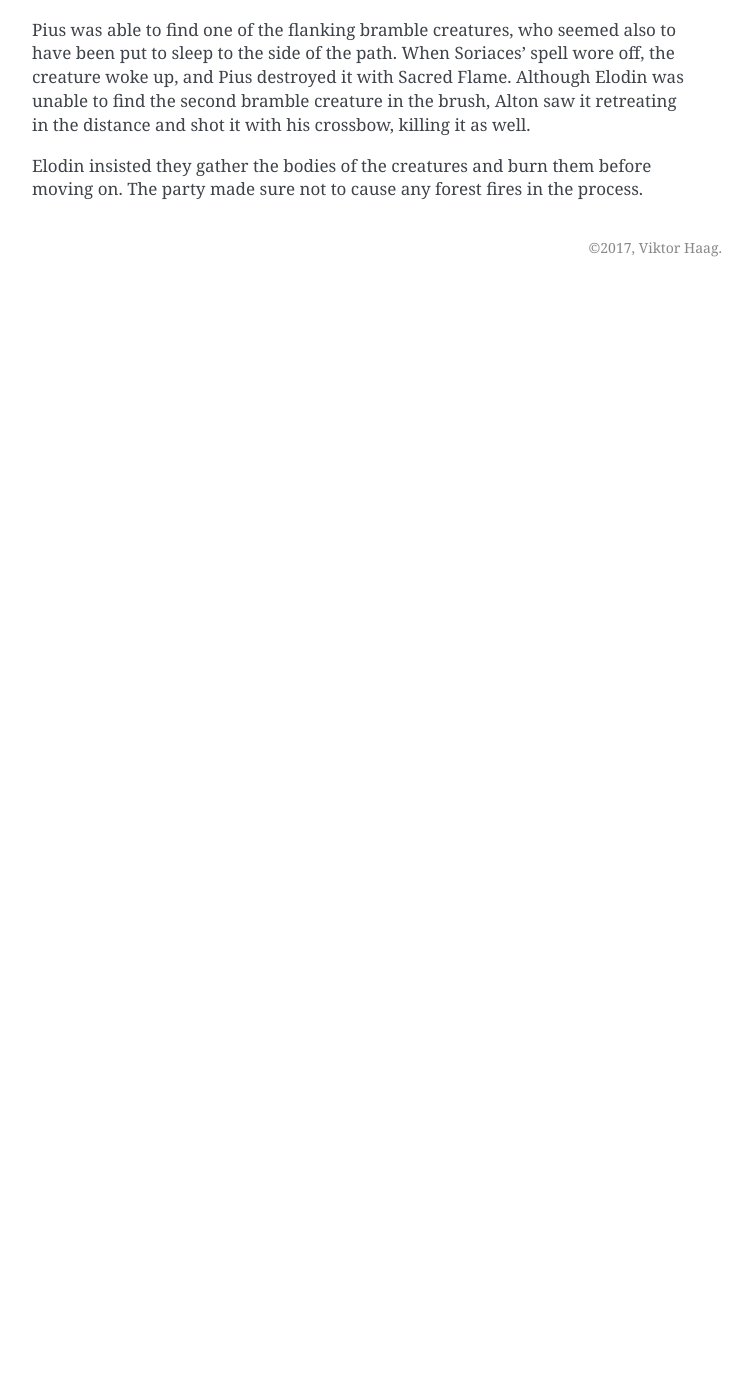
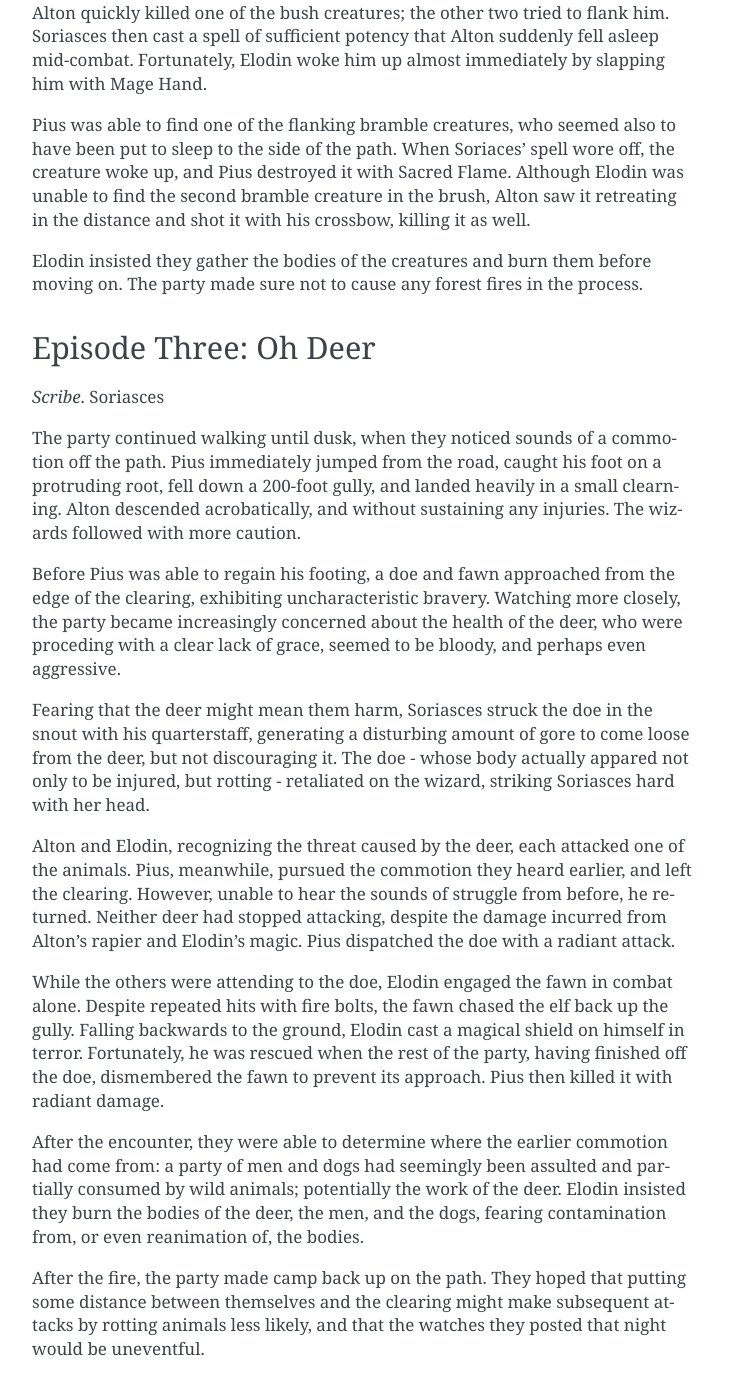
Before and after one commit to ViktorHaag/eagle-pass, a Sphinx documentation site: the page built from source/adventures/ruinedTemple.rst, in a window 1280 px wide and 1400 px high, scrolled down 2687 px. Shown: the top 1395 px of the window, without its empty margins (388-1140 px from the left). Built offline with Sphinx 7.4.7, drawn with Linux system fonts in a browser that asks for light colours; before the commit the page ends 2974 px from its top, so only the background shows below that; some of the changed text lies outside the part shown.

Commit message:
update adventure with third writeup

```diff
--- a/source/adventures/ruinedTemple.rst
+++ b/source/adventures/ruinedTemple.rst
@@ -35,10 +35,14 @@
        |br|
        |br| *At the campsight and further on the trail*
        |br| Shrub creatures (twig blights)
+       |br|
+       |br| *Near the ruined temple*
+       |br| Undead deer (zombies)
+       |br| Bandit and mastiff corpses
 
 
-Episode One
------------
+Episode One: The Startled Lumberjack
+------------------------------------
 *Scribe*. Socriasces.
 
 Pinetop is a village roughly four leagues East of Eagle Pass in an idyllic part
@@ -129,3 +133,51 @@ retreating in the distance and shot it with his crossbow, killing it as well.
 
 Elodin insisted they gather the bodies of the creatures and burn them before
 moving on. The party made sure not to cause any forest fires in the process.
+
+
+Episode Three: Oh Deer
+----------------------
+*Scribe*. Soriasces
+
+The party continued walking until dusk, when they noticed sounds of a commotion
+off the path. Pius immediately jumped from the road, caught his foot on a
+protruding root, fell down a 200-foot gully, and landed heavily in a small
+clearning. Alton descended acrobatically, and without sustaining any
+injuries. The wizards followed with more caution.
+
+Before Pius was able to regain his footing, a doe and fawn approached from the
+edge of the clearing, exhibiting uncharacteristic bravery. Watching more
+closely, the party became increasingly concerned about the health of the deer,
+who were proceding with a clear lack of grace, seemed to be bloody, and perhaps
+even aggressive.
+
+Fearing that the deer might mean them harm, Soriasces struck the doe in the
+snout with his quarterstaff, generating a disturbing amount of gore to come
+loose from the deer, but not discouraging it. The doe - whose body actually
+appared not only to be injured, but rotting - retaliated on the wizard,
+striking Soriasces hard with her head.
+
+Alton and Elodin, recognizing the threat caused by the deer, each attacked one
+of the animals. Pius, meanwhile, pursued the commotion they heard earlier, and
+left the clearing. However, unable to hear the sounds of struggle from before,
+he returned. Neither deer had stopped attacking, despite the damage incurred
+from Alton's rapier and Elodin's magic. Pius dispatched the doe with a radiant
+attack.
+
+While the others were attending to the doe, Elodin engaged the fawn in combat
+alone. Despite repeated hits with fire bolts, the fawn chased the elf back up
+the gully. Falling backwards to the ground, Elodin cast a magical shield on
+himself in terror. Fortunately, he was rescued when the rest of the party,
+having finished off the doe, dismembered the fawn to prevent its approach. Pius
+then killed it with radiant damage.
+
+After the encounter, they were able to determine where the earlier commotion
+had come from: a party of men and dogs had seemingly been assulted and
+partially consumed by wild animals; potentially the work of the deer. Elodin
+insisted they burn the bodies of the deer, the men, and the dogs, fearing
+contamination from, or even reanimation of, the bodies.
+
+After the fire, the party made camp back up on the path. They hoped that
+putting some distance between themselves and the clearing might make subsequent
+attacks by rotting animals less likely, and that the watches they posted that
+night would be uneventful.
```
Also changed, not shown: other parts of source/adventures/ruinedTemple.rst (+2 -2 lines).
